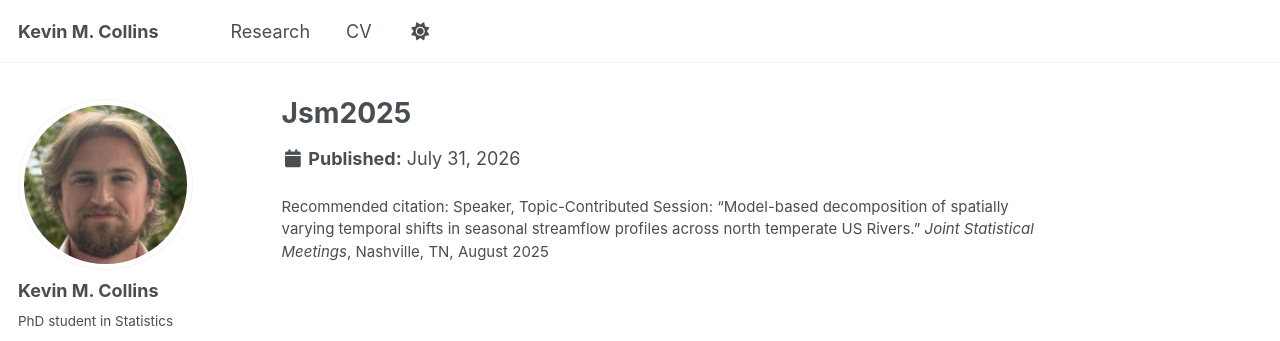
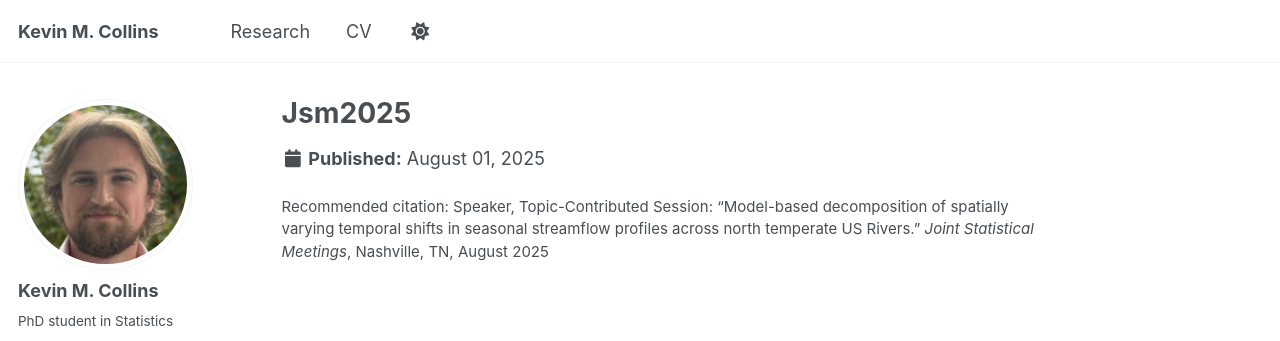
Before and after one commit to kecollins/kecollins.github.io, a Jekyll site: the page built from _publications/jsm2025.md, in a window 1280 px wide and 947 px high. Shown: the top 341 px of the window. Built offline with Jekyll 4.4.1, drawn with Linux system fonts in a browser that asks for light colours; some web fonts are replaced; a script that is not in the unit is left out.

Commit message:
Update jsm2025.md

```diff
--- a/_publications/jsm2025.md
+++ b/_publications/jsm2025.md
@@ -2,4 +2,5 @@
 collection: publications
 citation: 'Speaker, Topic-Contributed Session: “Model-based decomposition of spatially varying temporal shifts in seasonal streamflow profiles across north temperate US Rivers.” <em>Joint Statistical Meetings</em>, Nashville, TN, August 2025'
 status: 'presentations'
+date: 2025-08-01
 ---
```
